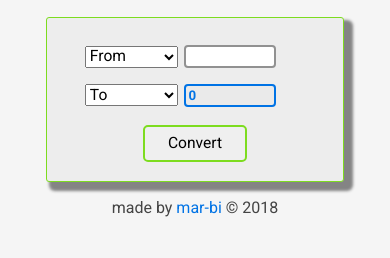
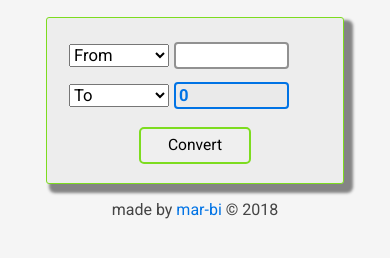
Before and after one commit to mar-bi/currency_converter, a plain HTML site: page index.html in a window 390 px wide. Shown: the part 56-314 px from the top of the page. Drawn offline with Linux system fonts and the light colour scheme; no server answers.

Commit message:
enlarge font-size for select and input elements at mobile viewport

```diff
--- a/scss/style.scss
+++ b/scss/style.scss
@@ -67,11 +67,11 @@ footer {
 }
 
 #converter-form {
-  padding: 0.5em;
+  padding: 0.5em 0;
   font-size: 1.3em;
   select {
     width: 6em;
-    font-size: 0.75em;
+    font-size: 0.8em;
     @media screen and (min-width: $largescreen) {
       width: 8em;
       font-size: 0.9em;
@@ -80,6 +80,7 @@ footer {
   input[type="text"] {
     border-radius: 4px;
     padding: 2px 3px;
+    font-size: 0.8em;
     @media screen and (min-width: $largescreen) {
       width: 7em;
       font-size: 0.9em;
@@ -108,9 +109,12 @@ footer {
 }
 
 .form-box {
-  width: 85%;
+  width: 90%;
   margin: 0 auto;
-  padding: 0.3em;
+  padding: 0.3em 0;
+  @media screen and (min-width: $largescreen) {
+    width: 80%;
+  }
 }
 
 input#conv-amount {
```
Also changed, not shown: css/style.css, 1 other file.
